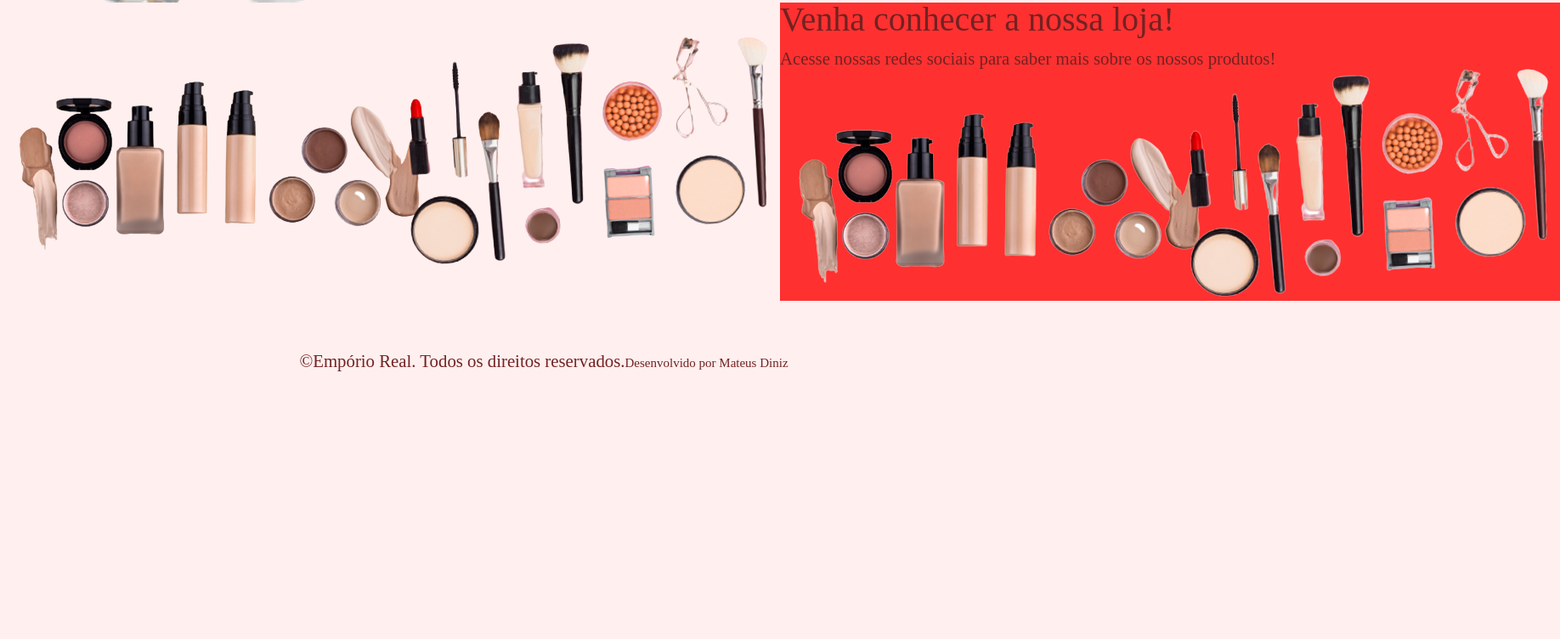
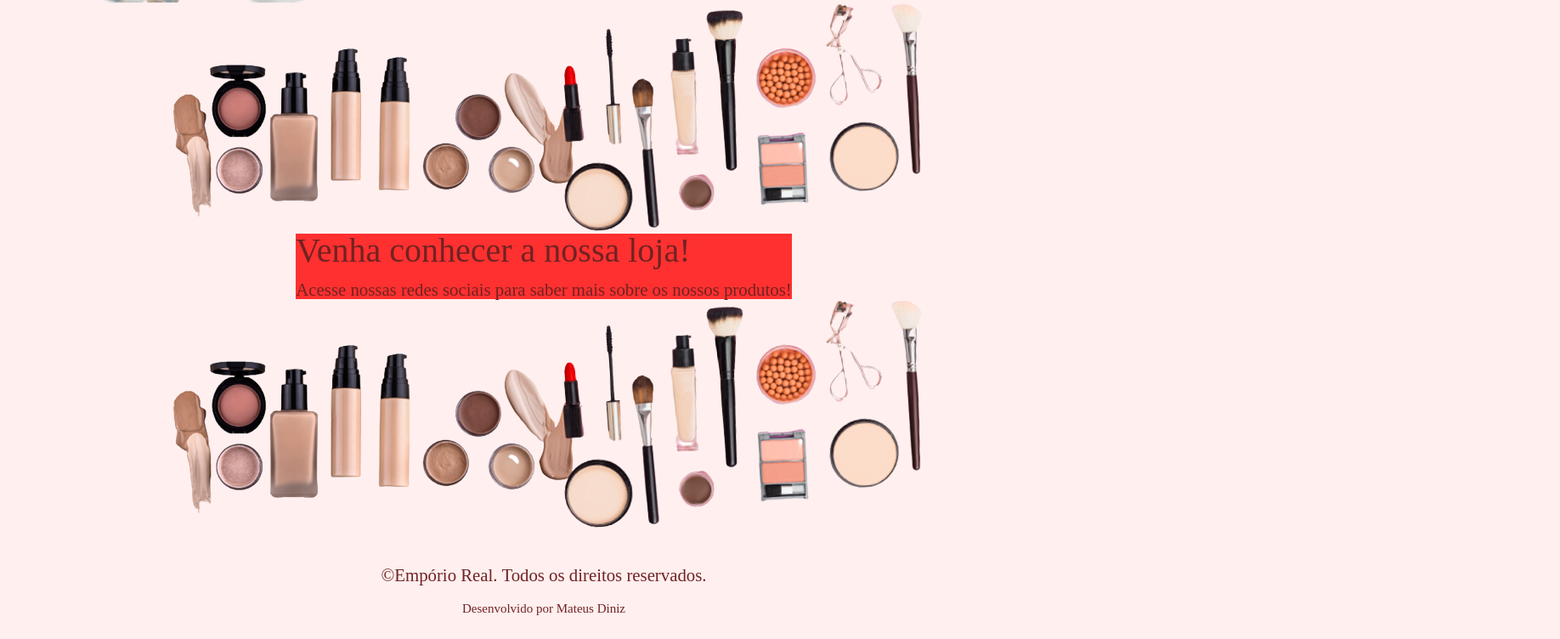
Before and after one commit to MateusCastroDiniz/EmporioReal, a plain HTML site: page html/index.html in a window 1280 px wide. Shown: the part 1028-1780 px from the top of the page at 85% size, 1836 px wide, since content can reach past the window. Before the commit the page ends 1510 px from the top, so only its background shows below. Drawn offline with Linux system fonts and the light colour scheme.

Commit message:
documentando imagens e texto do site

```diff
--- a/html/index.html
+++ b/html/index.html
@@ -39,18 +39,20 @@
         <img id="background-aboutus" src="../vetores-e-imagens/background-aboutus.png">
     </section>
 
-    <section>
+    <section id="contato">
         <img src="../vetores-e-imagens/Frame 2.png">
         <article>
-            <div class="div-texto">
+            <div id="bloco" class="div-texto">
                 <h1>Venha conhecer a nossa loja!</h1>
                 <p>Acesse nossas redes sociais para saber mais sobre os nossos produtos!</p>
             </div>
+        </article>
             <img src="../vetores-e-imagens/Frame 2.png">
-        </article>
     </section>
 
-    <footer> <p>&copy;Empório Real. Todos os direitos reservados.<small>Desenvolvido por Mateus Diniz</small></p>
+    <footer>
+    <p>&copy;Empório Real. Todos os direitos reservados.<br></p>
+    <p><small>Desenvolvido por Mateus Diniz</small></p>
      </footer>
 
 </body>
```
